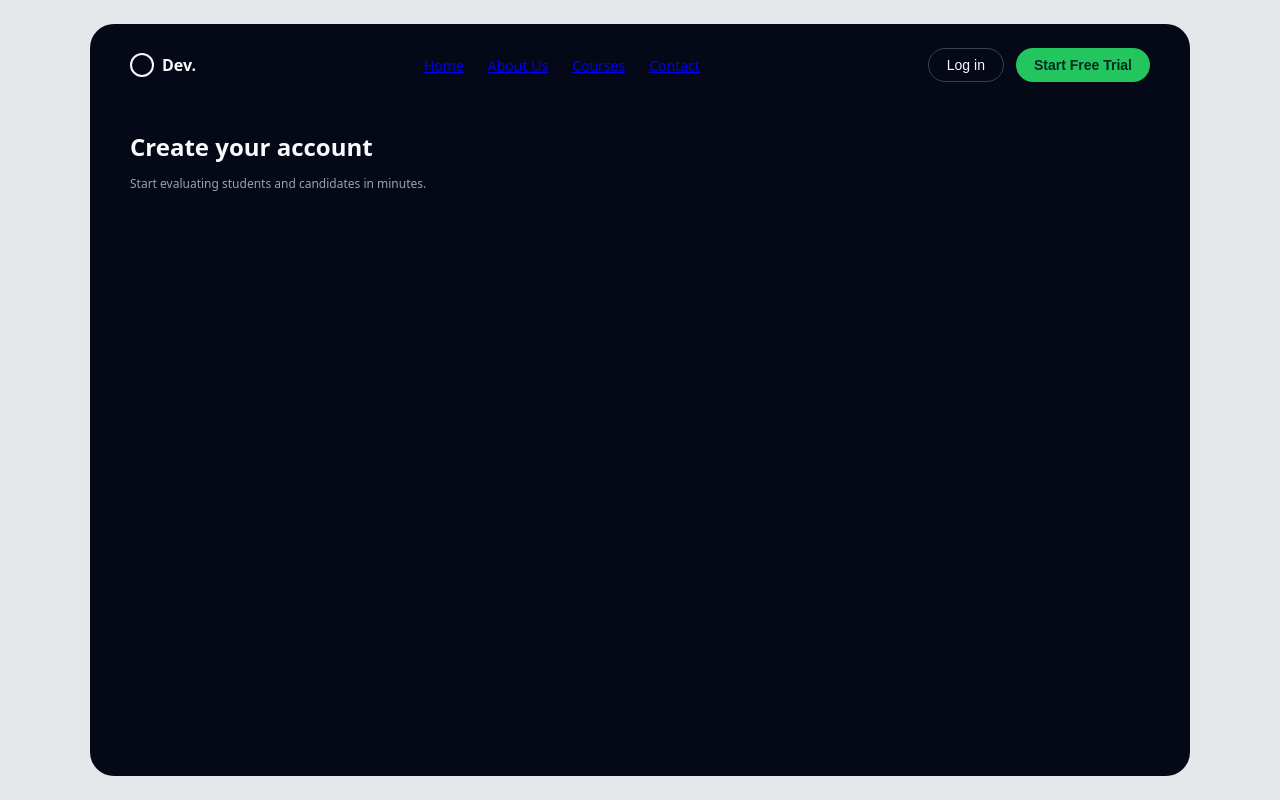
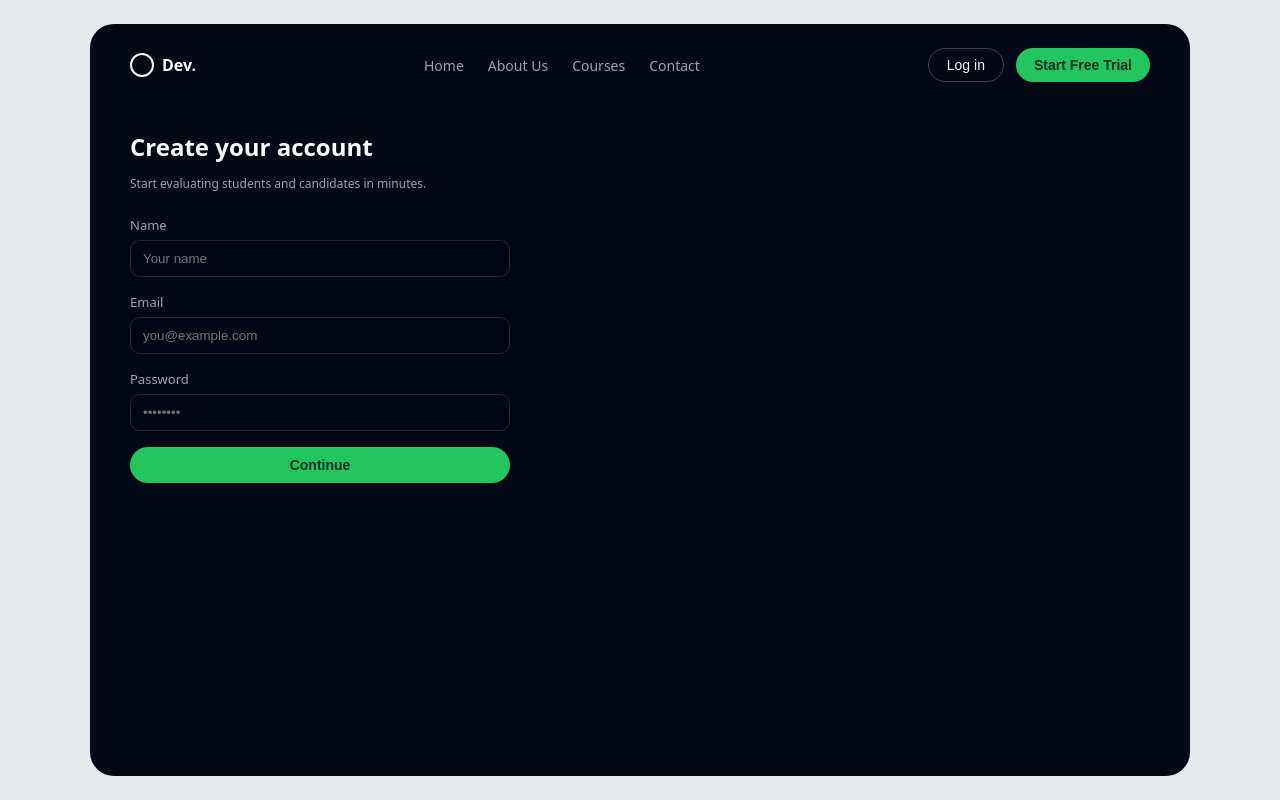
Before and after one commit to Popeaura/screenly, a React (Create React App) app in the folder frontend/: page /signup in a window 1280 px wide. Built offline with nearby package versions, Linux system fonts and the light colour scheme.

Commit message:
I modied my projects folder

```diff
--- a/frontend/src/App.js
+++ b/frontend/src/App.js
@@ -7,7 +7,6 @@ import LoginPage from "./pages/LoginPage";
 import DashboardPage from "./pages/DashboardPage";
 import PlaceholderPage from "./pages/PlaceholderPage";
 
-
 const App = () => (
   <div className="app-root">
     <Routes>
@@ -15,7 +14,6 @@ const App = () => (
       <Route path="/signup" element={<SignupPage />} />
       <Route path="/login" element={<LoginPage />} />
       <Route path="/dashboard" element={<DashboardPage />} />
-      <Route path="/dashboard" element={<div />} /> {/* placeholder for now */}
       <Route path="/about" element={<PlaceholderPage title="About Us" />} />
       <Route path="/courses" element={<PlaceholderPage title="Courses" />} />
       <Route path="/contact" element={<PlaceholderPage title="Contact" />} />
--- a/frontend/src/components/Navbar.js
+++ b/frontend/src/components/Navbar.js
@@ -6,7 +6,11 @@ const Navbar = () => {
 
   return (
     <header className="navbar">
-      <div className="nav-left" onClick={() => navigate("/")} style={{ cursor: "pointer" }}>
+      <div
+        className="nav-left"
+        onClick={() => navigate("/")}
+        style={{ cursor: "pointer" }}
+      >
         <div className="logo-circle" />
         <span className="brand-text">Dev.</span>
       </div>
--- a/frontend/src/index.css
+++ b/frontend/src/index.css
@@ -65,7 +65,15 @@ body {
   display: flex;
   gap: 24px;
   font-size: 14px;
+}
+
+.nav-links a {
   color: var(--text-muted);
+  text-decoration: none;
+}
+
+.nav-links a:hover {
+  color: var(--text-main);
 }
 
 .nav-actions {
@@ -220,6 +228,18 @@ body {
   color: #22c55e;
   margin-top: 4px;
 }
+
+/* bottom stats */
+
+.bottom-stats {
+  display: flex;
+  gap: 32px;
+  margin-top: 32px;
+  font-size: 13px;
+}
+
+/* forms */
+
 .signup-form {
   display: flex;
   flex-direction: column;
@@ -245,15 +265,7 @@ body {
   color: var(--text-main);
 }
 
-
-/* bottom stats */
-
-.bottom-stats {
-  display: flex;
-  gap: 32px;
-  margin-top: 32px;
-  font-size: 13px;
-}
+/* responsive */
 
 @media (max-width: 900px) {
   .hero {
--- a/frontend/src/pages/DashboardPage.js
+++ b/frontend/src/pages/DashboardPage.js
@@ -2,7 +2,6 @@ import React from "react";
 import Navbar from "../components/Navbar";
 
 const DashboardPage = () => {
-  // later you’ll read the real user name from context / API
   const fakeName = "Alex";
 
   return (
--- a/frontend/src/pages/LoginPage.js
+++ b/frontend/src/pages/LoginPage.js
@@ -7,7 +7,6 @@ const LoginPage = () => {
 
   const handleSubmit = (e) => {
     e.preventDefault();
-    // later you’ll call the backend here
     navigate("/dashboard");
   };
 
--- a/frontend/src/pages/SignupPage.js
+++ b/frontend/src/pages/SignupPage.js
@@ -7,6 +7,7 @@ const SignupPage = () => {
 
   const handleSubmit = (e) => {
     e.preventDefault();
+    // later call backend, for now just go to dashboard
     navigate("/dashboard");
   };
 
@@ -20,7 +21,21 @@ const SignupPage = () => {
         </p>
 
         <form className="signup-form" onSubmit={handleSubmit}>
-          {/* existing fields unchanged */}
+          <div className="form-group">
+            <label>Name</label>
+            <input placeholder="Your name" />
+          </div>
+          <div className="form-group">
+            <label>Email</label>
+            <input type="email" placeholder="you@example.com" />
+          </div>
+          <div className="form-group">
+            <label>Password</label>
+            <input type="password" placeholder="••••••••" />
+          </div>
+          <button type="submit" className="btn-primary" style={{ width: "100%" }}>
+            Continue
+          </button>
         </form>
       </div>
     </div>
```
